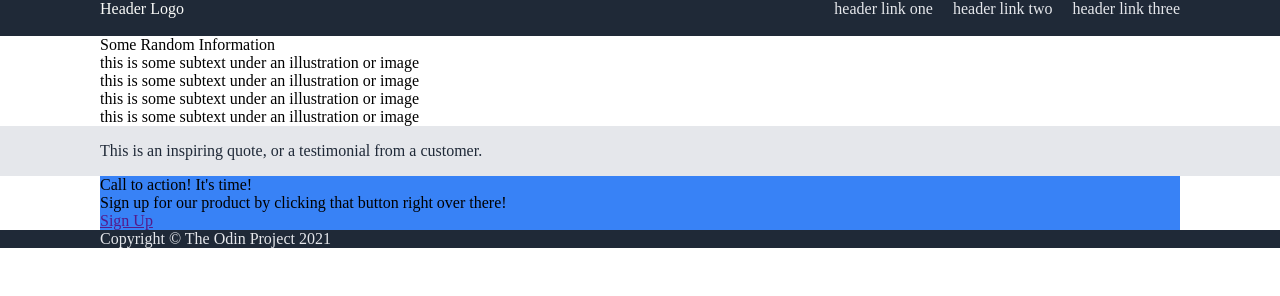
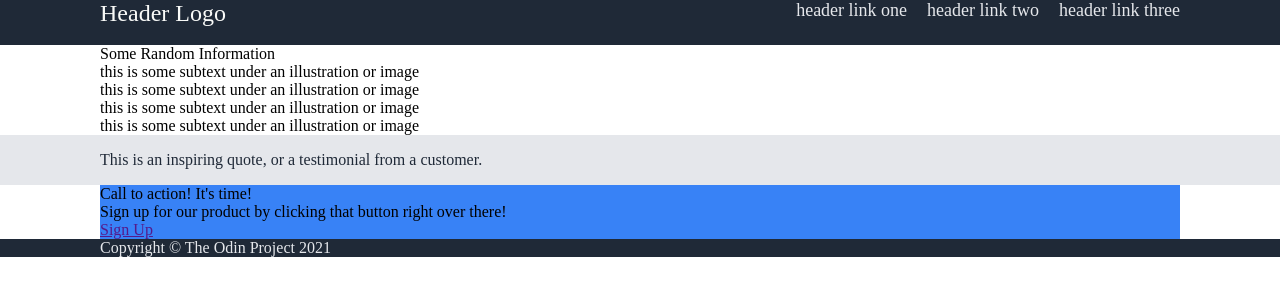
Before and after one commit to AS-Coope/landing-page, a plain HTML site: page index.html in a window 1280 px wide. Drawn offline with Linux system fonts and the light colour scheme.

Commit message:
Update font size and text color of text in the navigation bar

```diff
--- a/css/styles.css
+++ b/css/styles.css
@@ -33,6 +33,12 @@ body {
 .nav-bar .nav-left-side {
 
   color: #F9FAF8;
+  font-size: 24px;
+}
+
+.nav-bar .nav-right-side{
+
+  font-size: 18px;
 }
 
 .nav-right-side ul{
```
